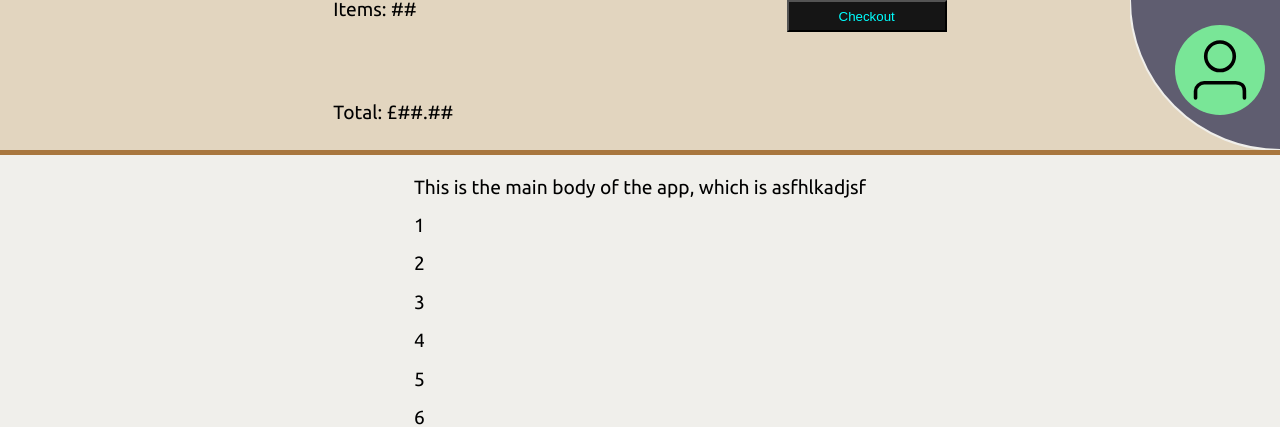
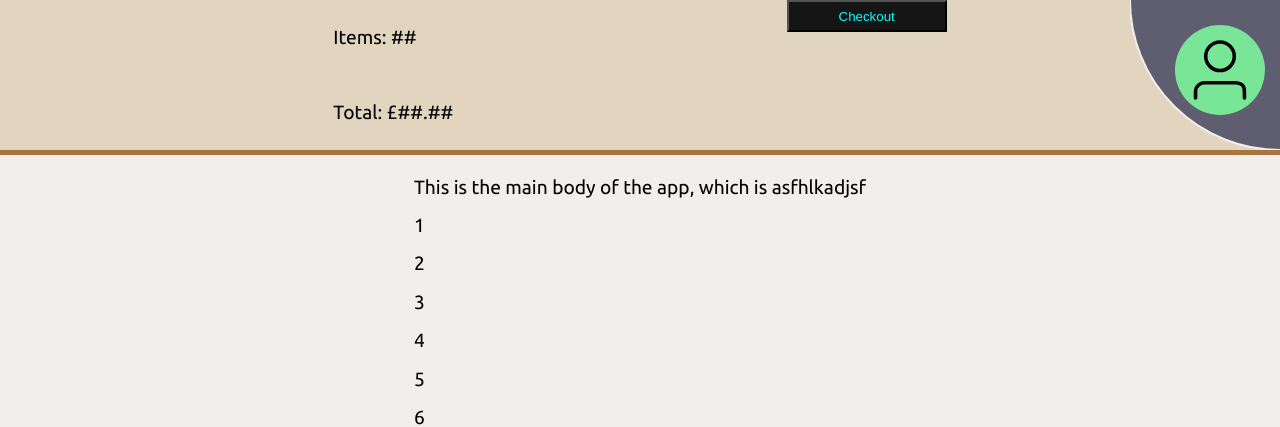
Before and after one commit to harrytallon/beannbrew-html, a Flask app: template templates/food-menu.html in a window 1280 px wide. Shown: the top 427 px of the page. Run offline with Flask 3, Linux system fonts and the light colour scheme; the template is opened without the code that fills it, so the values that code supplies are empty; some libraries are stand-ins or nearby versions.

Commit message:
Update style.css

```diff
--- a/static/style.css
+++ b/static/style.css
@@ -194,12 +194,12 @@ body {
     height:150px;
     display: flex;
     justify-content: space-evenly;
-    padding-right: 130px;
+    margin-right: 130px;
 }
 
 #basketItemNumber {
     display: flex;
-    align-items: centre;
+    align-items: center;
     height: 75px;
     margin: 0px;
 }
```
